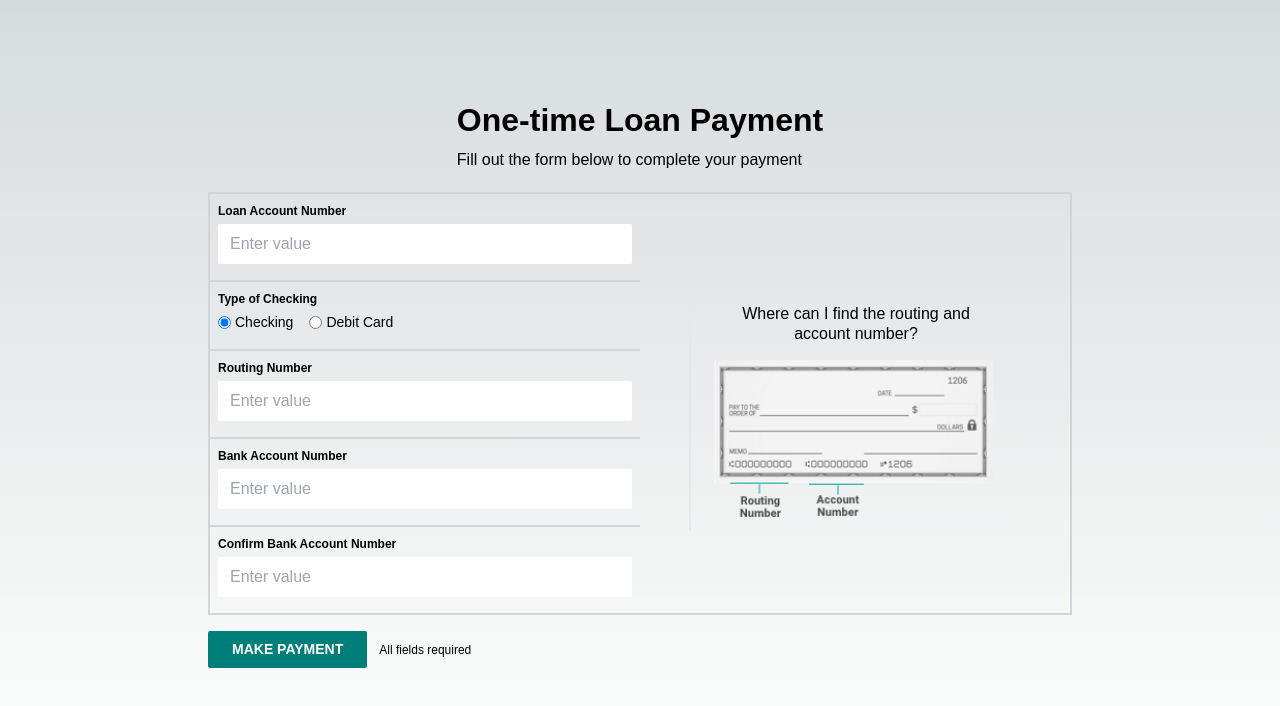
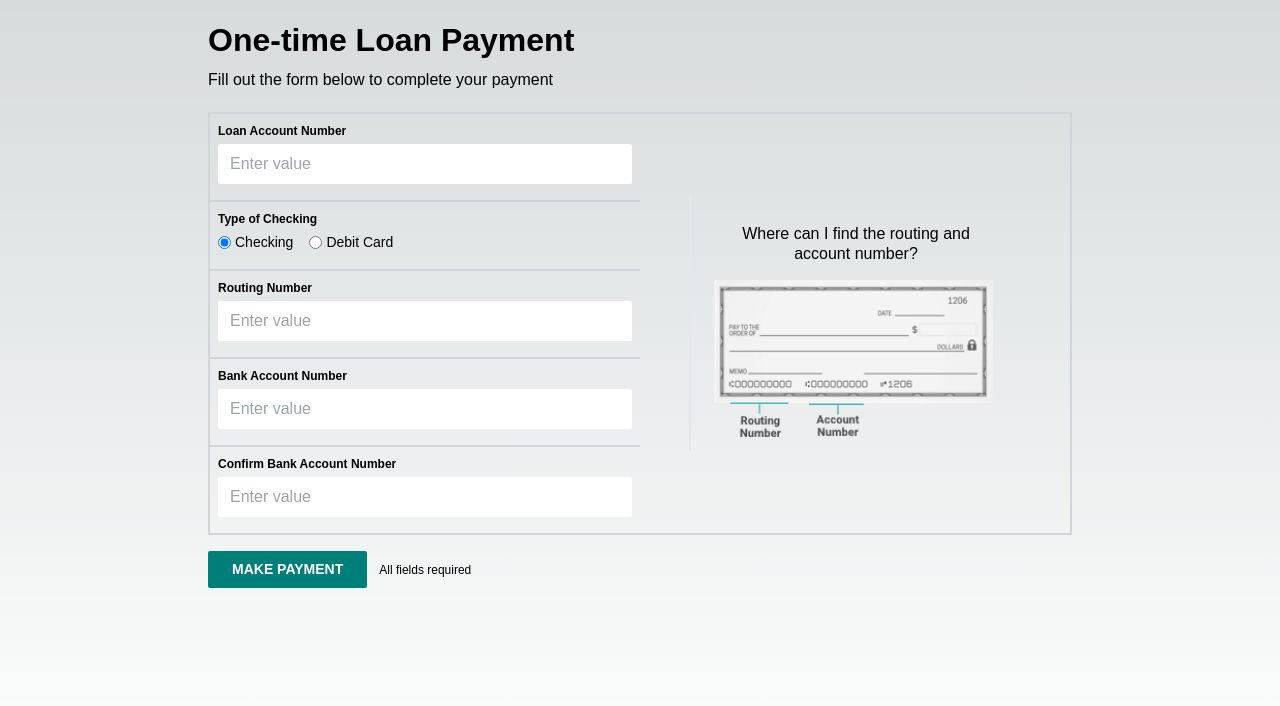
Before and after one commit to anhcaoh/payment, a Next.js app: page / in a window 1280 px wide. Shown: the top 706 px of the page. Built offline with nearby package versions, Linux system fonts and the light colour scheme.

Commit message:
chore: :lipstick: misc styling alignment

```diff
--- a/src/app/features/OneTimePayment/index.tsx
+++ b/src/app/features/OneTimePayment/index.tsx
@@ -124,12 +124,12 @@ const OneTimePayment = () => {
   );
   return (
     <>
-      <div>
-        <Heading>{ONE_TIME_PAYMENT_HEADING}</Heading>
-        <Paragraph>{ONE_TIME_PAYMENT_DESCRIPTION}</Paragraph>
-      </div>
       <Form onSubmit={handleSubmit(onSubmit)} name={ONE_TIME_PAYMENT_FORM}>
         <>
+          <div className="mb-4">
+            <Heading>{ONE_TIME_PAYMENT_HEADING}</Heading>
+            <Paragraph>{ONE_TIME_PAYMENT_DESCRIPTION}</Paragraph>
+          </div>
           <div className="sm:divide-x-0 lg:divide-x-2 dark:divide-slate-800 dark:border-slate-800 border-2 border-gray-300 grid place-items-center lg:grid-cols-2 sm:grid-cols-1">
             <div className="sm:divide-y-0 lg:divide-y-2 divide-gray-300 dark:divide-slate-800 flex flex-col min-w-[430px]">
               {Object.entries(groupedByFields)?.map((keyFields) => {
--- a/src/app/page.module.css
+++ b/src/app/page.module.css
@@ -2,9 +2,8 @@
   display: flex;
   flex-direction: column;
   gap: 1rem;
-  /* justify-content: space-between; */
   align-items: center;
-  padding: 6rem;
+  padding: 1rem 6rem;
   min-height: 100vh;
 }
 
```
